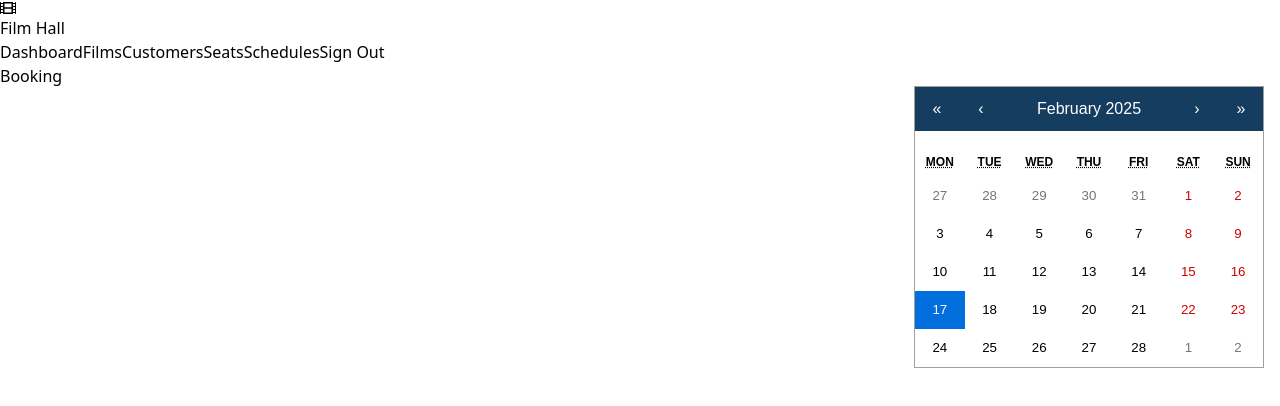
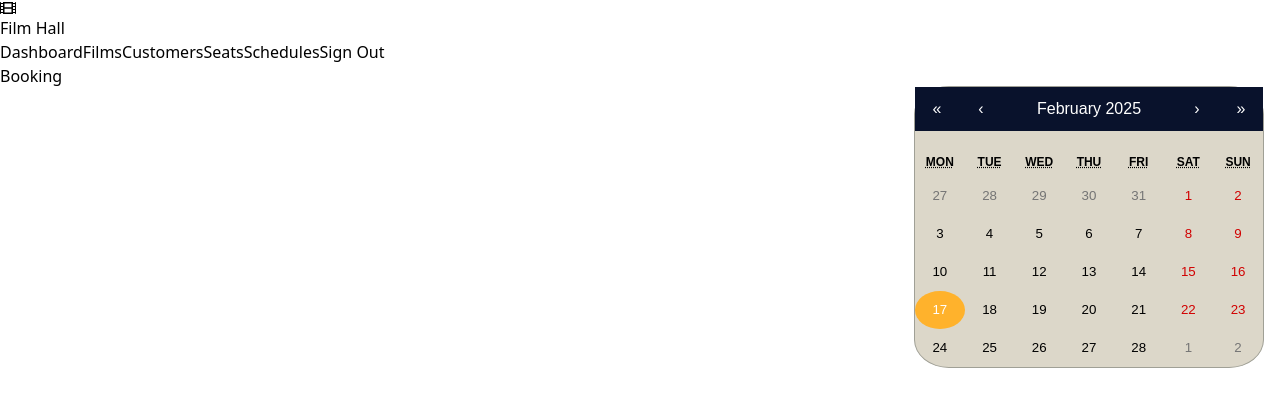
Before and after one commit to ssulochanaherath/Ticket_Booking_Frontend, a React (Vite) app: page /dashboard in a window 1280 px wide. Shown: the top 406 px of the page. Built offline with nearby package versions, Linux system fonts and the light colour scheme.

Commit message:
Few changes in Calendar.

```diff
--- a/src/App.css
+++ b/src/App.css
@@ -58,12 +58,46 @@
 
 .calendar-container {
   margin-top: 20px;
+  border-radius: 10%;
 }
 
 .react-calendar__navigation button {
-  background-color: #143D60; /* Green background */
+  background-color: #09122C; /* Green background */
+  color: black;
+}
+
+/* Override the background color of the calendar */
+.react-calendar {
+  background-color: #DCD7C9;
+  border-radius: 10%;
+}
+
+/* Change the color of the navigation buttons */
+.react-calendar__navigation button {
+  background-color: #09122C; /* Green background */
   color: white;
 }
+
+/* Style the tiles (days) */
+.react-calendar__tile {
+  border-radius: 5px;
+  padding: 10px;
+  border-radius: 50%;
+}
+
+/* Highlight the current day */
+.react-calendar__tile--now {
+  background-color: #ffeb3b; /* Yellow background */
+  color: black;
+}
+
+/* Style the selected day */
+.react-calendar__tile--active {
+  background-color: #FFB22C; /* Blue background */
+  color: white;
+  border-radius: 50%;
+}
+
 
 .green-booking-btn {
   position: fixed;
```
